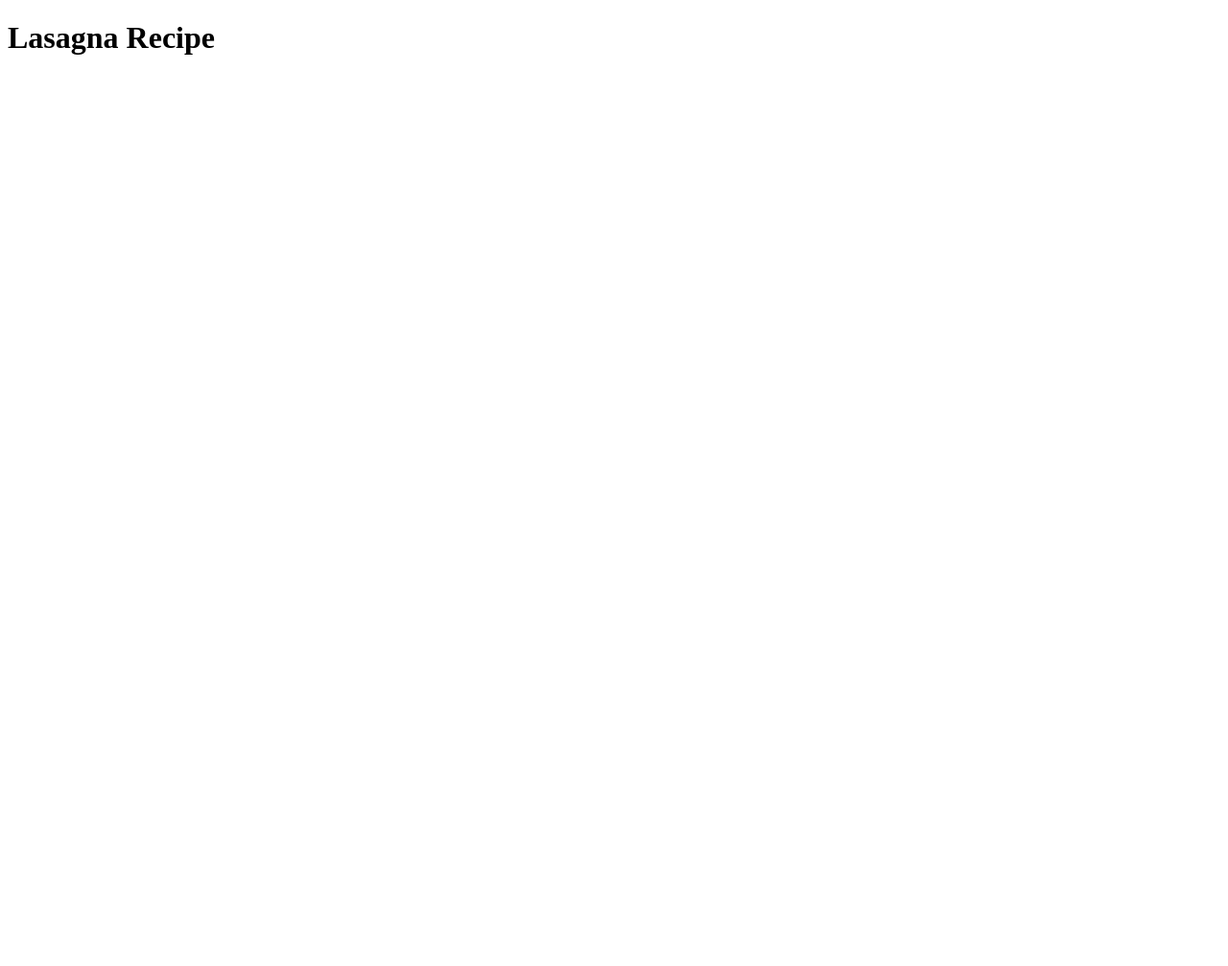
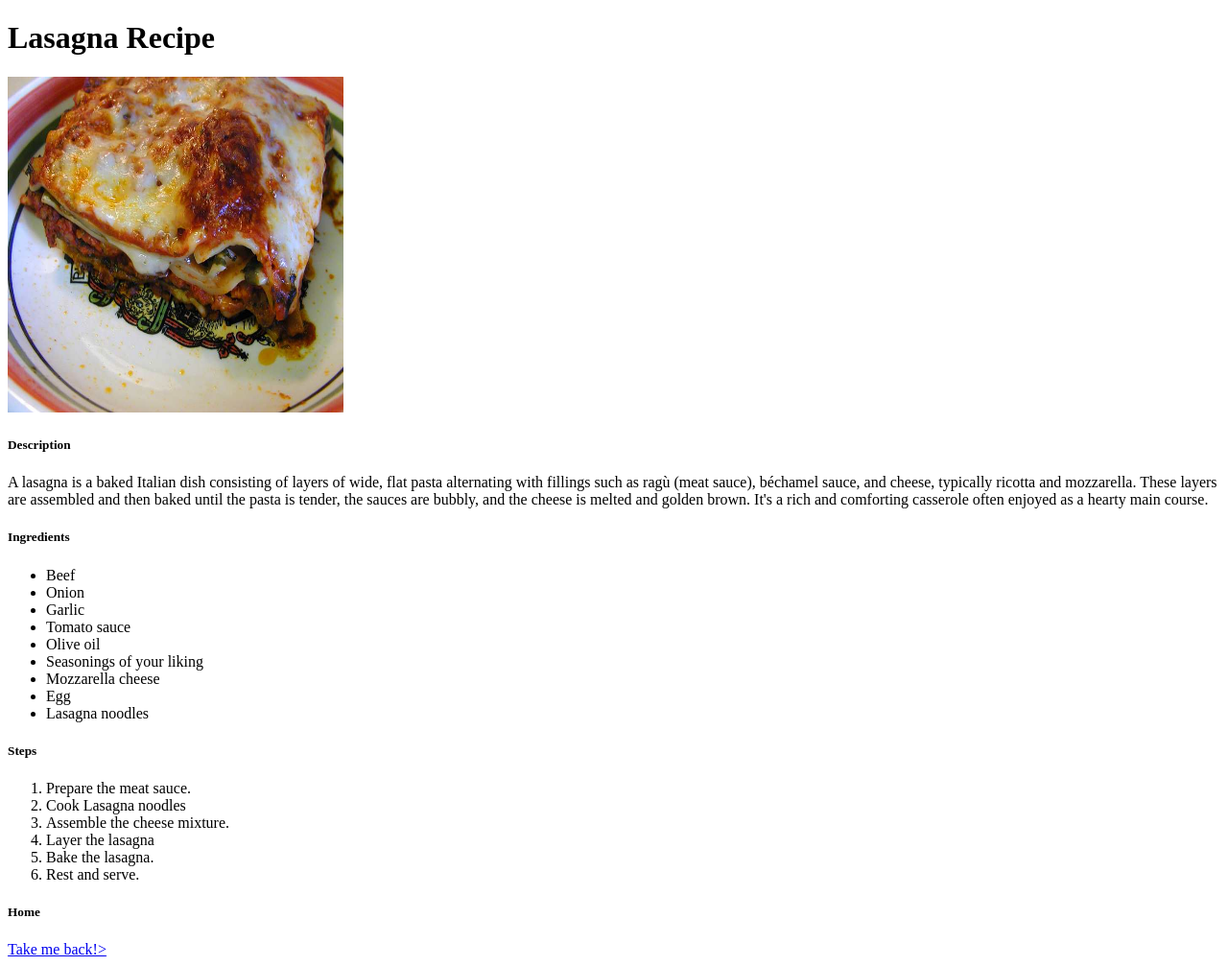
Before and after one commit to 754liam/odin-recipes, a plain HTML site: page recipes/lasagna.html in a window 1280 px wide. Shown: the whole page at 96% size. Before the commit the page ends 800 px from the top, so only its background shows below. Drawn offline with Linux system fonts and the light colour scheme.

Commit message:
Populated lasagna.html and added interconnectivity via hyperlinks!

```diff
--- a/recipes/lasagna.html
+++ b/recipes/lasagna.html
@@ -7,5 +7,70 @@
 </head>
 <body>
     <h1> Lasagna Recipe </h1>
+    <img src="../images/Lasagna.jpg" alt="There was an error while loading. It's just a picture of Lasagna." width="350" height="350">
+    <h5>
+        Description
+    </h5>
+    <p>
+      A lasagna is a baked Italian dish consisting of layers of wide, flat pasta alternating with fillings such as ragù (meat sauce), béchamel sauce, and cheese, typically ricotta and mozzarella. These layers are assembled and then baked until the pasta is tender, the sauces are bubbly, and the cheese is melted and golden brown. It's a rich and comforting casserole often enjoyed as a hearty main course.
+    </p>
+    <h5>
+        Ingredients
+    </h5>
+    <ul>
+        <li>
+            Beef
+        </li>
+        <li>
+            Onion
+        </li>
+        <li>
+            Garlic
+        </li>
+        <li>
+            Tomato sauce
+        </li>
+        <li>
+            Olive oil
+        </li>
+        <li>
+            Seasonings of your liking
+        </li>
+        <li>
+            Mozzarella cheese
+        </li>
+        <li>
+            Egg
+        </li>
+        <li>
+            Lasagna noodles
+        </li>
+    </ul>
+    <h5>
+        Steps
+    </h5>
+    <ol>
+        <li>
+            Prepare the meat sauce.
+        </li>
+        <li>
+            Cook Lasagna noodles
+        </li>
+        <li>
+            Assemble the cheese mixture.
+        </li>
+        <li>
+            Layer the lasagna
+        </li>
+        <li>
+            Bake the lasagna.
+        </li>
+        <li>
+            Rest and serve.
+        </li>
+    </ol>
+
+    <h5>Home</h5>
+    <a href="../index.html">Take me back!></a>
 </body>
 </html>
```
Also changed, not shown: index.html (+3 -1 lines), images/Lasagna.jpg (added).
